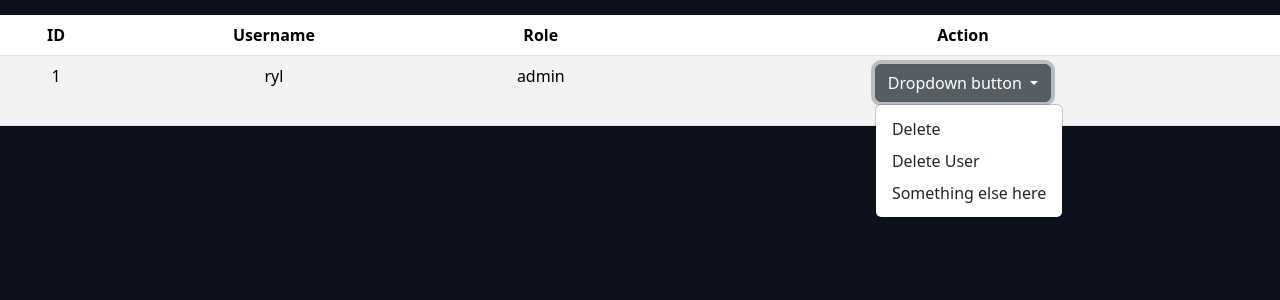
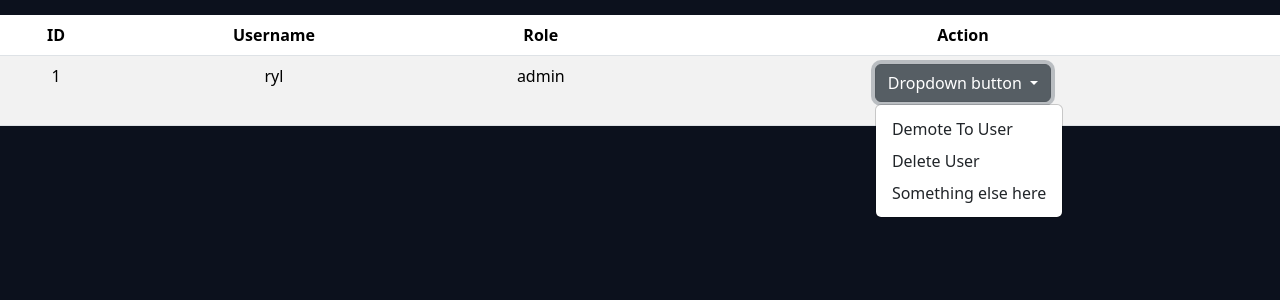
Before and after one commit to DerylFeyza/Auction_Project_PHP, a PHP site: page /user_manager.php in a window 1280 px wide, after a click on "Dropdown button". Shown: the part 85-385 px from the top of the page. Run offline with PHP 8.4, Linux system fonts and the light colour scheme; data comes from the database, SQL or seed files in the repository.

Commit message:
add: make admin

```diff
--- a/user_manager.php
+++ b/user_manager.php
@@ -27,13 +27,13 @@
             <ul class="dropdown-menu">
                 <?php
                     if ( $dt_users['role'] == 'admin') {
-                        echo '<li><a class="dropdown-item" href="#">Delete</a></li>';
-
-
+                        echo '<li><a class="dropdown-item" href="#">Demote To User</a></li>';
                     }
+                    if ( $dt_users['role'] == 'user') {
+                        echo '<li><a class="dropdown-item" href="user_managing.php?id_user_toadmin=' . $dt_users['id'] . '">Make Admin</a></li>';                    }
                 ?>
-                <li><a class="dropdown-item" href="user_delete.php?id_user=<?=$dt_users['id']?>">Delete User</a></li>
-                <li><a class="dropdown-item" href="#">Something else here</a></li>
+                <li><a class="dropdown-item" href="user_managing.php?id_user=<?=$dt_users['id']?>">Delete User</a></li>
+                <li><a class="dropdown-item" href="user_managing.php?id_user_toadmin=<?=$dt_users['id']?>">Something else here</a></li>
             </ul>
             </div>
             </td>
```
Also changed, not shown: user_delete.php (deleted, +0 -11 lines), user_managing.php (added, +26 -0 lines).
